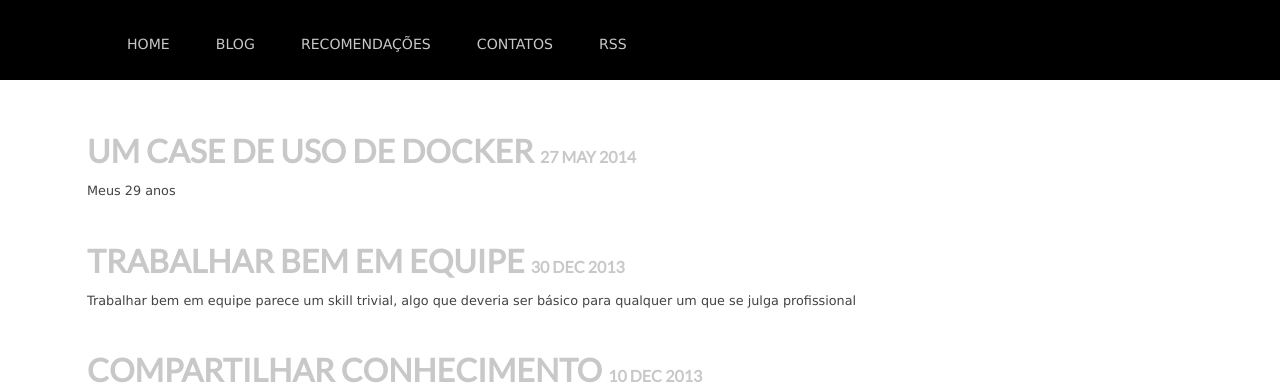
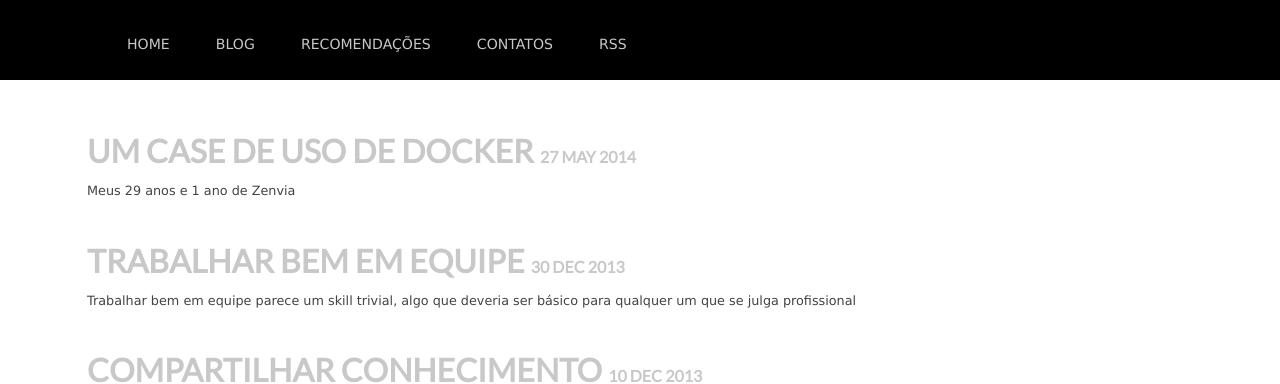
Before and after one commit to rgarbin/rgarbin.github.com, a Jekyll site: the page built from blog/index.html, in a window 1280 px wide. Shown: the top 384 px of the page. Built offline with Jekyll 4.4.1, drawn with Linux system fonts in a browser that asks for light colours; comment, search, counter and statistics services are not loaded.

Commit message:
new post about docker at Zenvia

```diff
--- a/_posts/2014-05-27-happy-bday.html
+++ b/_posts/2014-05-27-happy-bday.html
@@ -1,7 +1,7 @@
 ---
 layout: post
 title:  Um case de uso de docker
-description: Meus 29 anos
+description: Meus 29 anos e 1 ano de Zenvia
 ---
 
 <article>
@@ -9,7 +9,7 @@ description: Meus 29 anos
   <div class="post">
     <h3>Um case de uso de docker</h3>
 
-	<img src=/assets/images/happy-bday.png" />
+	<img src="/assets/images/happy-bday.png" />
 
 	<p>Hoje estou complentando 29 anos e em breve 1 ano de Zenvia, acho que nada melhor do que tirar uns minutinhos para escrever um novo post, já que hoje nem precisei ir trabalhar graças ao day-off da firma =)</p>
 
```
